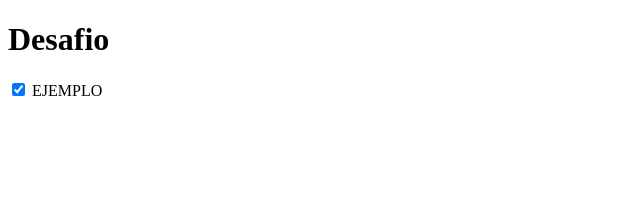
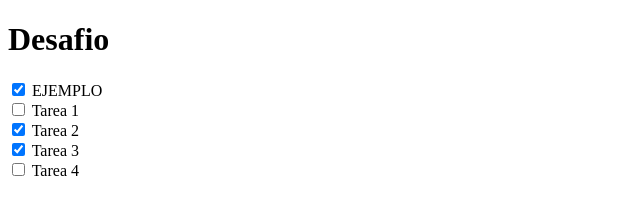
Before and after one commit to PikyR/cursoJavaScriptManipulacionArrays, a website: page retos/01-ForEach/index.html in a window 1280 px wide. Shown: the whole page, without its empty margins (0-640 px from the left). Drawn offline with Linux system fonts and the light colour scheme.

Commit message:
🛠Finalizada la logica del desafio

```diff
--- a/retos/01-ForEach/index.html
+++ b/retos/01-ForEach/index.html
@@ -10,11 +10,12 @@
   <body>
     <main>
       <h1>Desafio</h1>
-      <form>
+      <form id="taskList">
         <label for="ej">
           <input type="checkbox" name="ej" id="ej" checked/>
           EJEMPLO
         </label>
+        <br>
       </form>
     </main>
     <script src="index.js"></script>
--- a/retos/01-ForEach/index.js
+++ b/retos/01-ForEach/index.js
@@ -0,0 +1,25 @@
+const tasks = [
+  { name: 'Tarea 1', done: false},
+  { name: 'Tarea 2', done: true},
+  { name: 'Tarea 3', done: true},
+  { name: 'Tarea 4', done: false},
+];
+
+const taskList = document.getElementById('taskList');
+
+tasks.forEach( task => {
+  let status;
+  if (task.done) {
+    status = "checked";
+  } else {
+    status = "";
+  }
+
+  taskList.innerHTML += `
+    <label for="${task.name}">
+      <input type="checkbox" name="ej" ${status}/>
+      ${task.name}
+    </label>
+    <br>
+  `
+})
```
